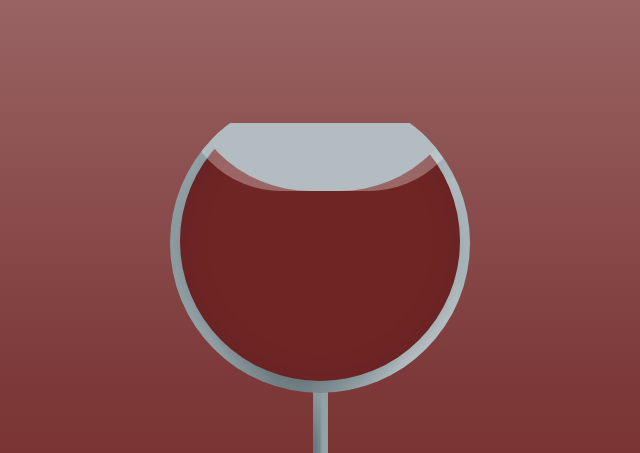
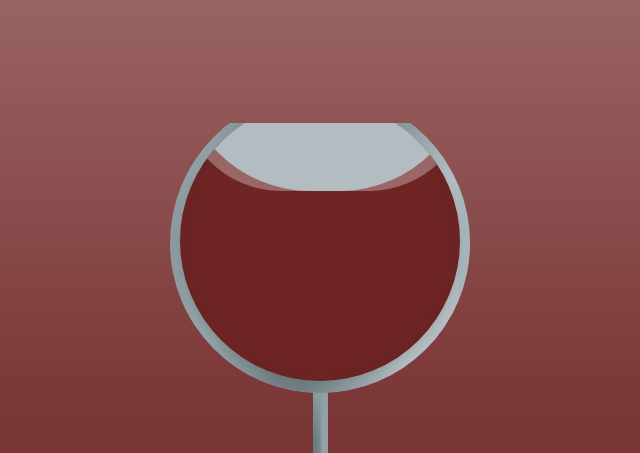
Before and after one commit to Nwoye-Ezekiel/Animation-WineGlass, a plain HTML site: page index.html in a window 1280 px wide. Shown: the top 453 px of the page, 320-960 px from the left. Drawn offline with Linux system fonts and the light colour scheme.

Commit message:
Update index.css

```diff
--- a/index.css
+++ b/index.css
@@ -28,10 +28,6 @@ body {
   width: 300px;
   height: 300px;
   border-radius: 50%;
-  -webkit-backface-visibility: hidden;
- -moz-backface-visibility: hidden;
- -webkit-transform: translate3d(0, 0, 0);
- -moz-transform: translate3d(0, 0, 0);
   overflow: hidden;
 }
 .container {
@@ -41,11 +37,8 @@ body {
   top: 30px;
   left: -10px;
   border: 7px #b3bdc1 solid;
+  border-top: none;
   background-color: #92a1a6;
-  -webkit-backface-visibility: hidden;
- -moz-backface-visibility: hidden;
- -webkit-transform: translate3d(0, 0, 0);
- -moz-transform: translate3d(0, 0, 0);
   overflow: hidden;
   box-shadow: inset 0 0 30px 0 rgba(0, 0, 0, 0.1),
     0 4px 10px 0 rgba(0, 0, 0, 0.1);
@@ -64,6 +57,11 @@ body {
     );
 }
 .wine {
+  -webkit-backface-visibility: hidden;
+ -moz-backface-visibility: hidden;
+ -webkit-transform: translate3d(0, 0, 0);
+ -moz-transform: translate3d(0, 0, 0);
+  overflow: hidden;
   position: absolute;
   width: 280px;
   height: 280px;
```
